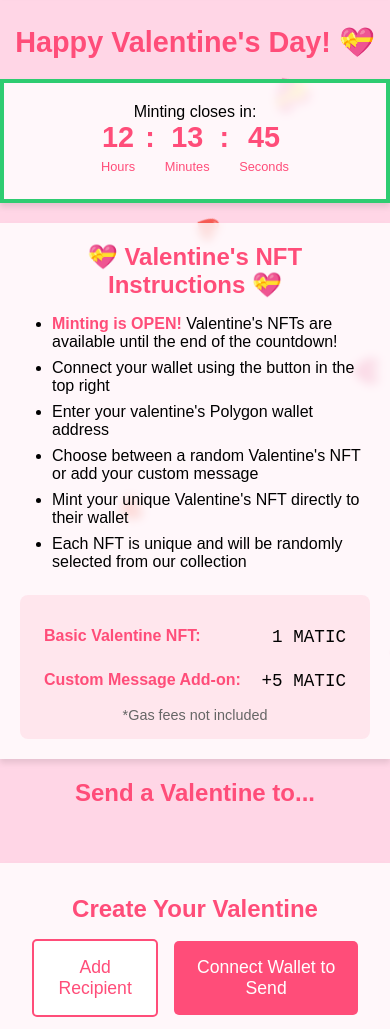
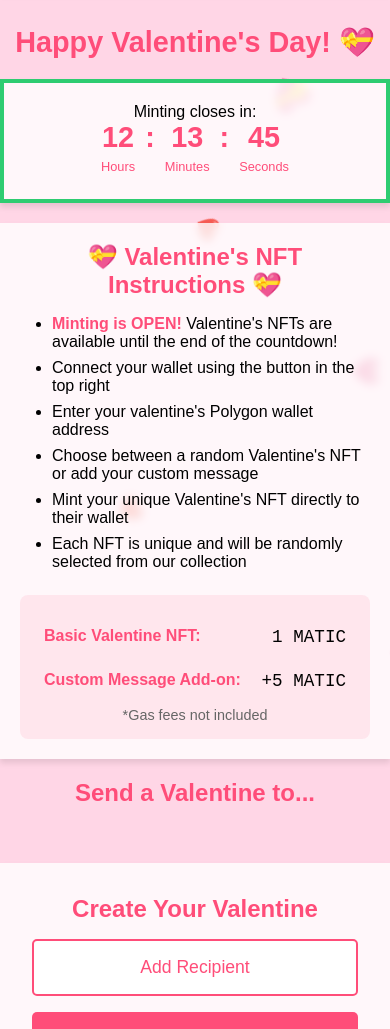
Before and after one commit to TechnicallyWeb3/valentines-cards, a website with bundled scripts: page public/index.html in a window 390 px wide. Shown: the part 65-1094 px from the top of the page. Built offline with nearby package versions, Linux system fonts and the light colour scheme.

Commit message:
fixed button style on mobile

```diff
--- a/public/styles.css
+++ b/public/styles.css
@@ -75,6 +75,12 @@ input {
     align-items: center;
     margin-top: 1rem;
     gap: 1rem;
+    flex-wrap: wrap;
+}
+
+.button-container button {
+    flex: 1;
+    min-width: 250px;
 }
 
 .add-recipient-btn {
```
